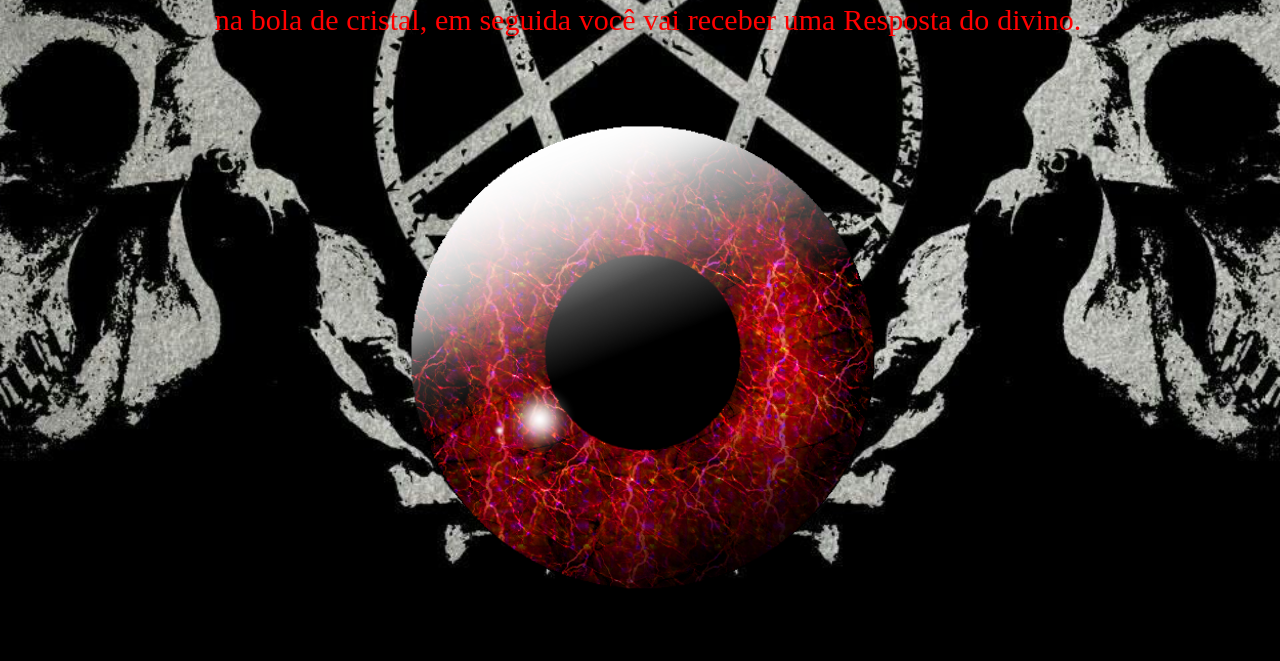
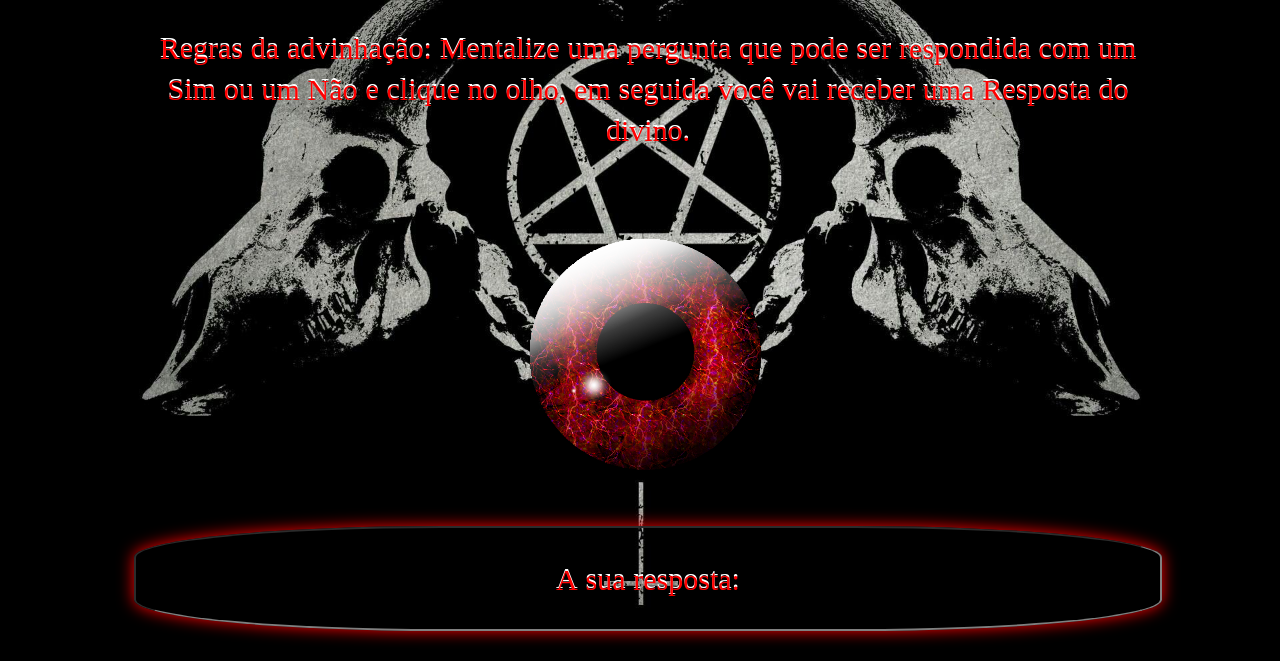
Before and after one commit to Kenzie-Academy-Brasil-Developers/entrega-construa-um-jogo-de-azar-sprint-3-donizetimauro, a plain HTML site: page index.html in a window 1280 px wide. Shown: the part 155-816 px from the top of the page. Drawn offline with Linux system fonts and the light colour scheme.

Commit message:
finalizei o css do projeto

```diff
--- a/index.html
+++ b/index.html
@@ -13,9 +13,9 @@
 <body>
     <div id="corpobola">
         <section id="header">
-            <h1>Bola de Cristal</h1>
+            <h1>Olhar Divinatório</h1>
             <p>Regras da advinhação: Mentalize uma pergunta que pode ser
-                respondida com um Sim ou um Não e clique na bola de cristal,
+                respondida com um Sim ou um Não e clique no olho,
                 em seguida você vai receber uma Resposta do divino.
             </p>
         </section>
@@ -24,9 +24,9 @@
             <button id="olhoOraculo"></button>
             </div>
         </section>
-        <section>
+        <section id="book">
             <div id="aResposta">
-                <p id="textoBola"></p>
+                <p id="textoBola"> A sua resposta: </p>
             </div>
         </section>
     </div>
--- a/script.js
+++ b/script.js
@@ -17,11 +17,11 @@ function darresposta(){
     }else if(final==5){
         return "Pode contar com isso!"
     }else if(final==6){
-        return"como posso ver, sim!"
+        return"Como posso ver, sim!"
     }else if(final==7){
-        return "é muito provável"
+        return "É muito provável"
     }else if(final==8){
-        return "uma boa chance de ocorrer"
+        return "Uma boa chance de ocorrer"
     }else if(final==9){
         return "Sim!"
     }else if(final==10){
--- a/style.css
+++ b/style.css
@@ -2,7 +2,7 @@ body{
     background-color: black;
     background-image: url(./img/background.jpg);
     background-position:center;
-    background-size: 200%;
+    background-size: 100%;
     background-repeat: no-repeat;
     width: 100%;
 }
@@ -19,8 +19,8 @@ body{
     background: url(./img/Olho.png) no-repeat;
     background-size: cover;
     border-radius: 50%;
-    width:40vw;
-    height:40vw;
+    width:20vw;
+    height:20vw;
     border: none;
     padding: 20px;
     margin: 40px;
@@ -37,4 +37,18 @@ p{
     text-align:center;
     font-size: 30px;
     font-family: 'Noto Sans Imperial Aramaic';
+    text-shadow: white 0 -2px
 }
+#header{
+    padding: 10px;
+    width: 80vw;
+}
+
+#book{
+    border: inset gray 2px;
+    border-radius: 30%;
+    box-shadow: 0 0 1em red;
+    width: 80vw;
+    height: auto;
+
+}
```
